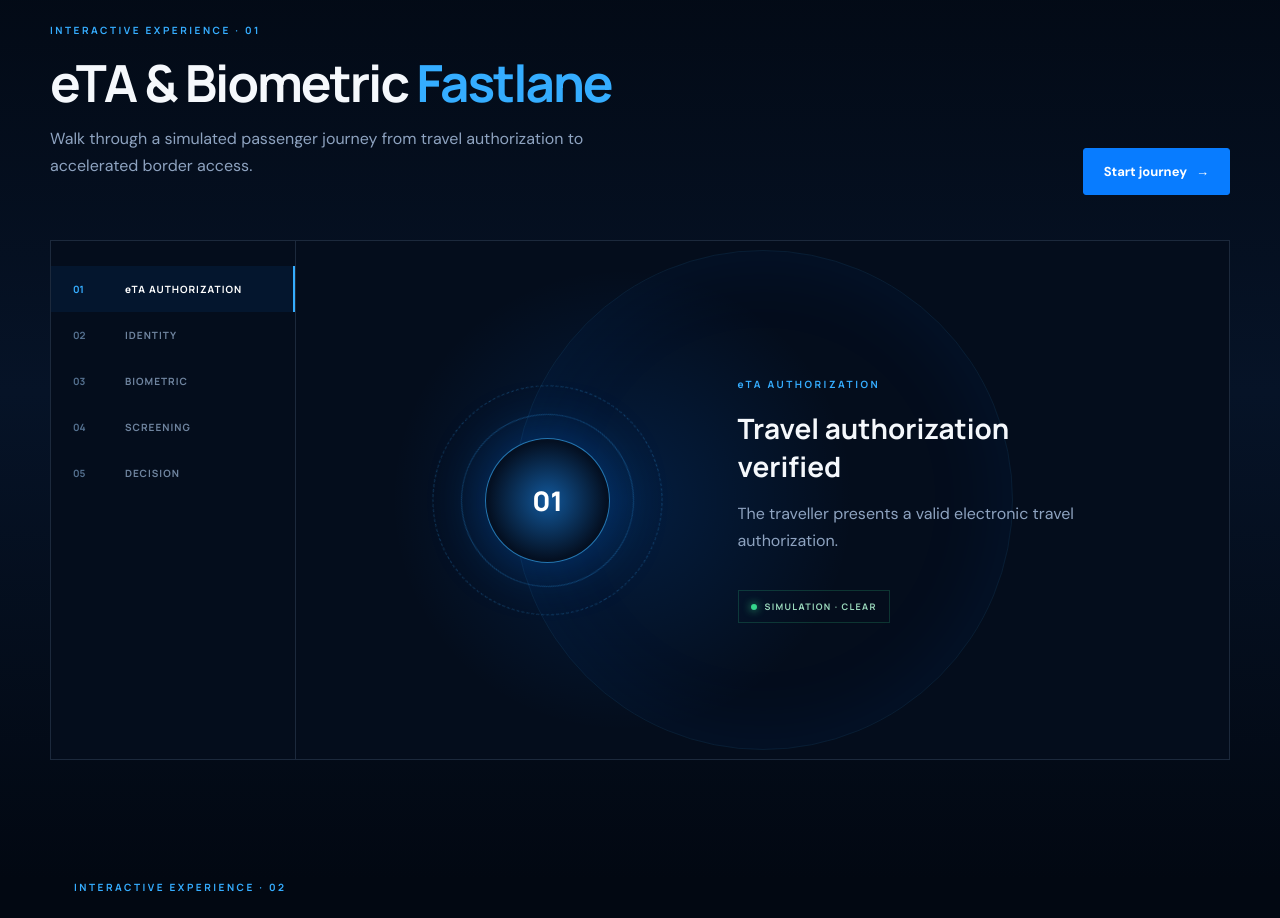
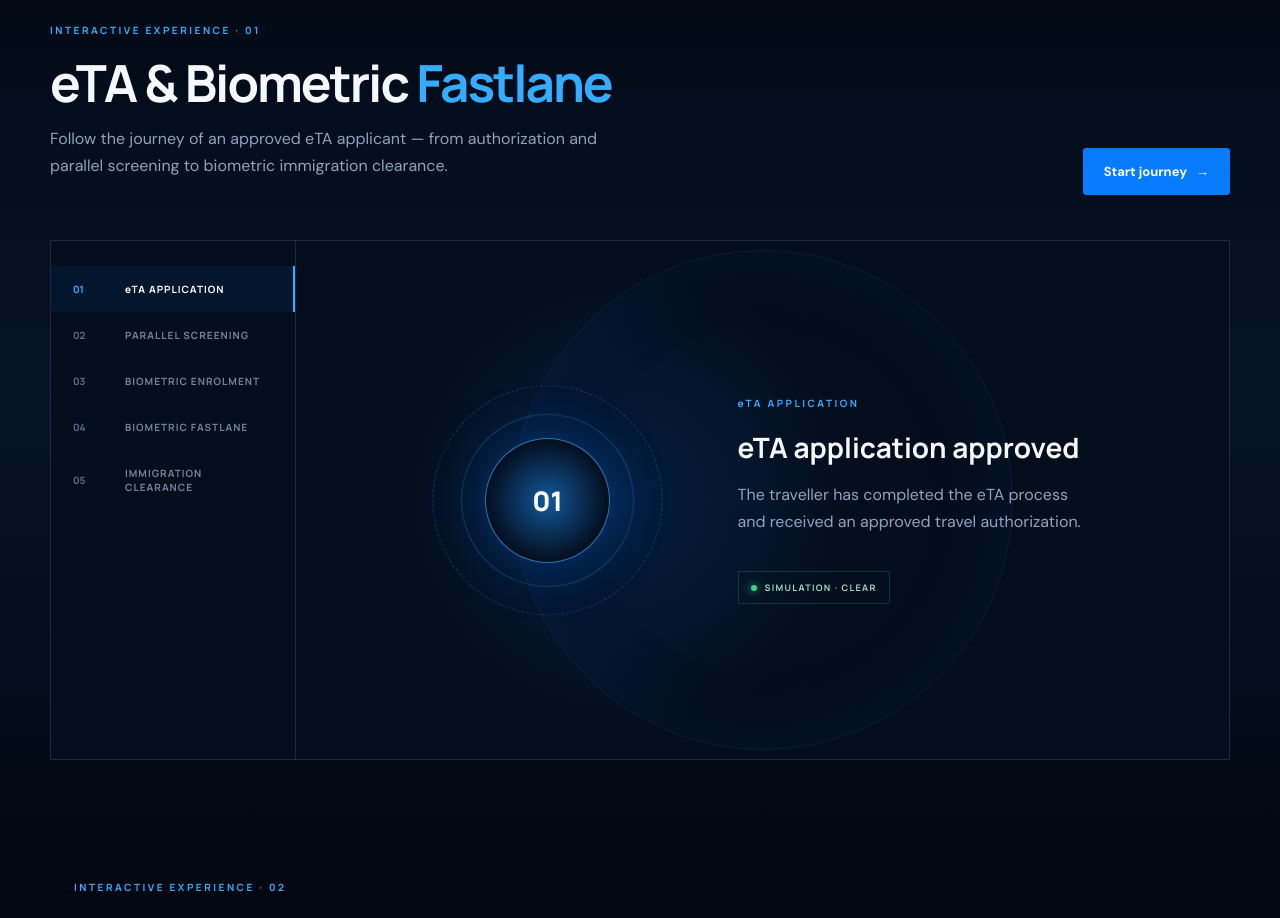
Before and after one commit to flaviusi-bit/Misha.systems, a React (Vite) app: page / in a window 1280 px wide. Shown: the part 1780-2698 px from the top of the page. Built offline with nearby package versions, Linux system fonts and the light colour scheme.

Commit message:
fix: align Fastlane demo with approved eTA journey

```diff
--- a/src/FastlaneDemo.jsx
+++ b/src/FastlaneDemo.jsx
@@ -1,21 +1,21 @@
 import React from 'react';
 
 const steps = [
-  { key:'eta', label:'eTA AUTHORIZATION', title:'Travel authorization verified', text:'The traveller presents a valid electronic travel authorization.', icon:'01' },
-  { key:'identity', label:'IDENTITY', title:'Identity matched', text:'Identity data is securely associated with the travel document.', icon:'02' },
-  { key:'biometric', label:'BIOMETRIC', title:'Biometric verification', text:'The live biometric is compared with the enrolled document identity.', icon:'03' },
-  { key:'screening', label:'SCREENING', title:'Risk screening completed', text:'Configured screening services return a clear decision.', icon:'04' },
-  { key:'decision', label:'DECISION', title:'Fastlane access granted', text:'All required checks pass and the traveller proceeds.', icon:'05' },
+  { key:'eta', label:'eTA APPLICATION', title:'eTA application approved', text:'The traveller has completed the eTA process and received an approved travel authorization.', icon:'01' },
+  { key:'screening', label:'PARALLEL SCREENING', title:'Multiple watchlists screened', text:'The approved eTA application is screened against configured watchlists in parallel and a consolidated clearance decision is produced.', icon:'02' },
+  { key:'biometric', label:'BIOMETRIC ENROLMENT', title:'Biometric identity established', text:'The traveller’s facial biometric is associated with the identity validated during the eTA application.', icon:'03' },
+  { key:'fastlane', label:'BIOMETRIC FASTLANE', title:'Face recognition identifies the traveller', text:'At the fastlane, facial recognition verifies the traveller against the identity already validated through the approved eTA process.', icon:'04' },
+  { key:'access', label:'IMMIGRATION CLEARANCE', title:'Passport presentation bypassed', text:'For an eligible, approved eTA traveller, the biometric fastlane enables passage through immigration without presenting the passport at the lane.', icon:'05' },
 ];
 
 export default function FastlaneDemo(){
   const [active,setActive]=React.useState(0);
   const [running,setRunning]=React.useState(false);
   const [complete,setComplete]=React.useState(false);
-  const run=()=>{setActive(0);setComplete(false);setRunning(true);let i=0;const t=setInterval(()=>{i+=1;if(i>=steps.length){clearInterval(t);setComplete(true);setRunning(false);return}setActive(i)},850)};
+  const run=()=>{setActive(0);setComplete(false);setRunning(true);let i=0;const t=setInterval(()=>{i+=1;if(i>=steps.length){clearInterval(t);setComplete(true);setRunning(false);return}setActive(i)},900)};
   const step=steps[active];
   return <section className="fastlane-demo" id="fastlane-demo">
-    <div className="demo-top"><div><p className="eyebrow">INTERACTIVE EXPERIENCE · 01</p><h2>eTA &amp; Biometric <span>Fastlane</span></h2><p className="demo-intro">Walk through a simulated passenger journey from travel authorization to accelerated border access.</p></div><button className="button primary" onClick={run} disabled={running}>{running?'Processing journey…':complete?'Run again':'Start journey'} <span>→</span></button></div>
+    <div className="demo-top"><div><p className="eyebrow">INTERACTIVE EXPERIENCE · 01</p><h2>eTA &amp; Biometric <span>Fastlane</span></h2><p className="demo-intro">Follow the journey of an approved eTA applicant — from authorization and parallel screening to biometric immigration clearance.</p></div><button className="button primary" onClick={run} disabled={running}>{running?'Processing journey…':complete?'Run again':'Start journey'} <span>→</span></button></div>
     <div className="journey-shell">
       <aside className="journey-nav">{steps.map((s,i)=><button key={s.key} className={i===active?'active':''} onClick={()=>!running&&setActive(i)}><b>{s.icon}</b><span>{s.label}</span><i/></button>)}</aside>
       <div className="journey-stage"><div className="stage-glow"/><div className="scan-orb"><div className="orb-core">{complete?'✓':step.icon}</div><div className="ring r1"/><div className="ring r2"/></div><div className="stage-copy"><p className="eyebrow">{step.label}</p><h3>{step.title}</h3><p>{step.text}</p><div className="result"><span className="dot"/> {complete?'JOURNEY COMPLETE':'SIMULATION · CLEAR'}</div></div></div>
```
